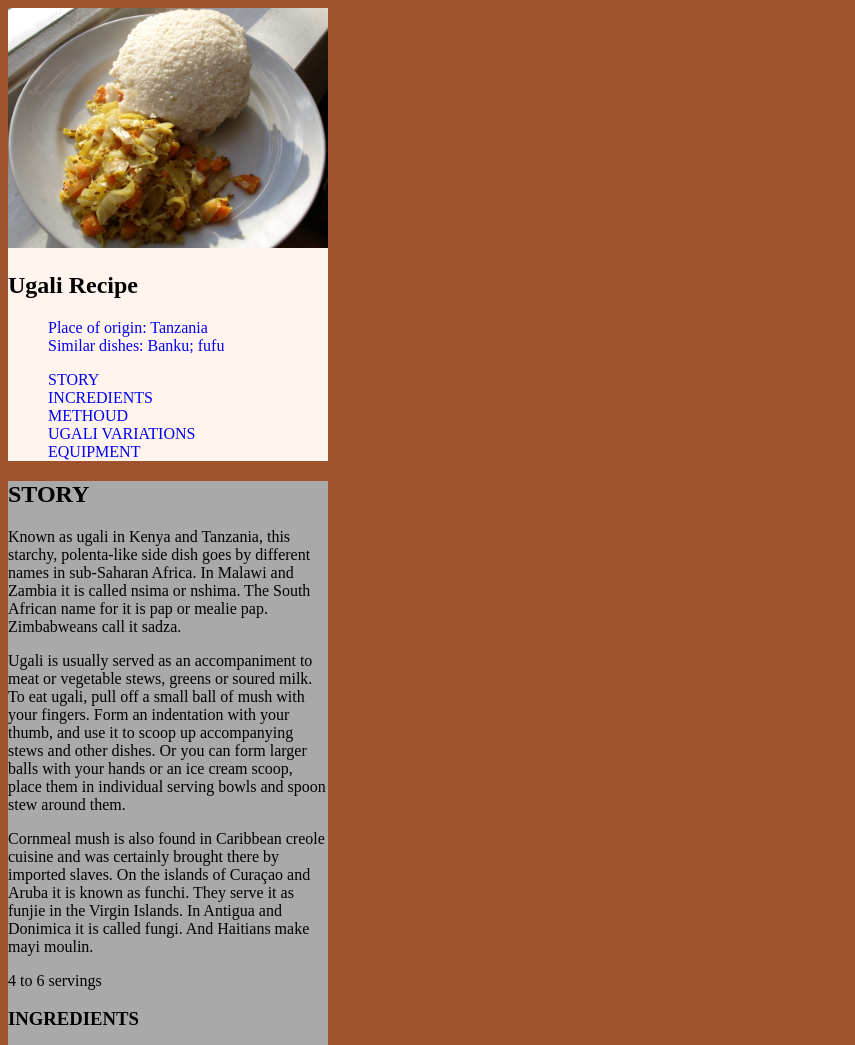
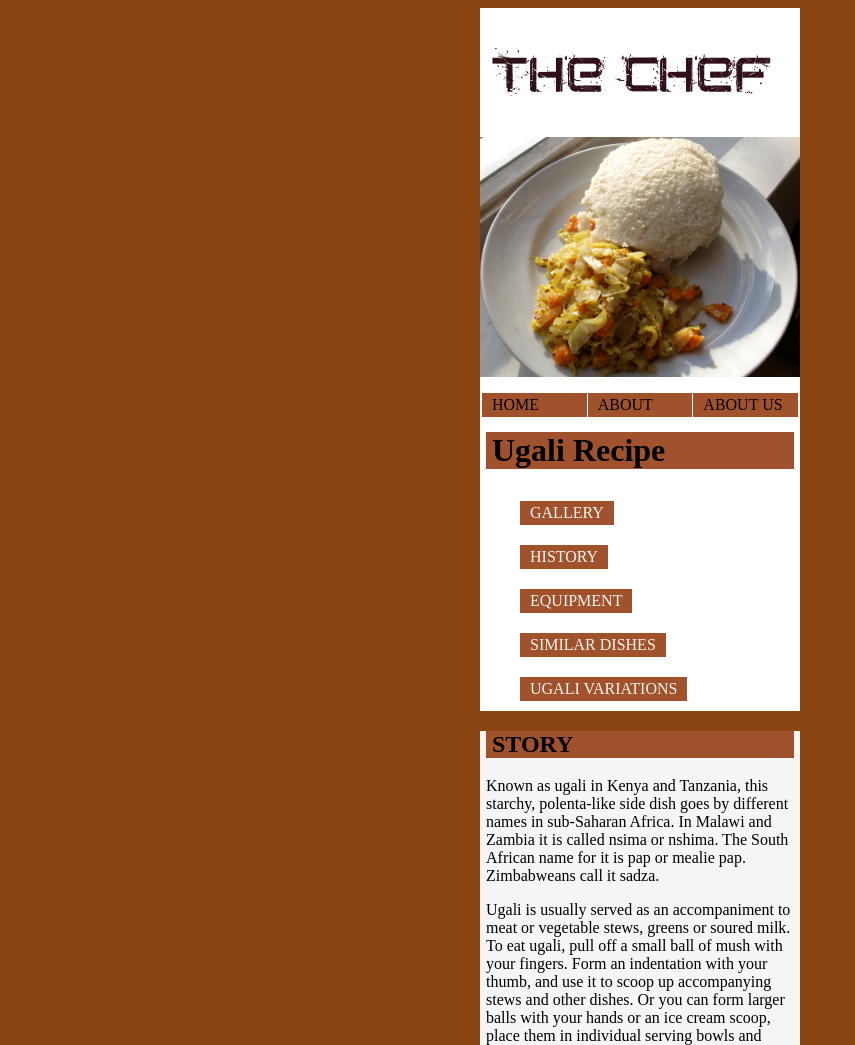
Before and after one commit to jumarash/lab-one-sem-2, a plain HTML site: page index.html in a window 1280 px wide. Shown: the top 1045 px of the page, without its empty margins (0-855 px from the left). Drawn offline with Linux system fonts and the light colour scheme.

Commit message:
commit 7

```diff
--- a/index.html
+++ b/index.html
@@ -7,68 +7,82 @@
     <meta name="description" content="Best Ugali ">
     <meta name="author" content="Rashid Juma">
     <link rel="stylesheet" href="style.css">
+    <link rel="stylesheet" href="https://fonts.googleapis.com/icon?family=Material+Icons">
+
 
 </head>
 <body>
     <div>
     <header>
         <div>
+          <img src="images/the chef.png" alt="chef logo"class="logo">
         <img src="images/ugali.jpg" alt="ugali" class="ugali">
+
     </div>
 
-    <section>
-        <h1> Ugali Recipe</h1>
 
-        <ul class="menu">
-            <li><a href="#">Place of origin: Tanzania </a></li>
-            <li><a href="#">Similar dishes: Banku; fufu </a></li>
+    <div class="container">
+      <div class="item a" > HOME </div>
+      <div class="item b"> ABOUT</div>
+      <div class="item c">ABOUT US</div>
 
-          </ul>
-    </section>
+
+     </div>
+
+     <div class="heading">
+      <h1 class="headings"> Ugali Recipe</h1>
+    </div>
         <nav >
             <ul class="menu">
-              <li><a href="#">STORY</a></li>
-              <li><a href="#">INCREDIENTS</a></li>
-              <li><a href="#">METHOUD</a></li>
+              <li><a href="#">GALLERY</a></li>
+              <li><a href="#">HISTORY</a></li>
+              <li><a href="#">EQUIPMENT</a></li>
+              <li><a href="#">SIMILAR DISHES</a></li>
               <li><a href="#">UGALI VARIATIONS</a></li>
-              <li><a href="#">EQUIPMENT</a></li>
+
             </ul>
           </nav >
 
 
     </header>
+
     <main>
 
 
-<article>
+<article class="article">
+    <div class="heading">
+      <h2 class="headings"> STORY</h2>
+    </div>
 
-   <h2> STORY</h2>
 
-        <p>
+        <p class="paragraph">
 
             Known as ugali in Kenya and Tanzania, this starchy, polenta-like side dish goes by different names in sub-Saharan Africa. In Malawi and Zambia it is called nsima or nshima. The South African name for it is pap or mealie pap. Zimbabweans call it sadza.
         </p>
-        <P>
+        <P class="paragraph">
             Ugali is usually served as an accompaniment to meat or vegetable stews, greens or soured milk. To eat ugali, pull off a small ball of mush with your fingers. Form an indentation with your thumb, and use it to scoop up accompanying stews and other dishes. Or you can form larger balls with your hands or an ice cream scoop, place them in individual serving bowls and spoon stew around them.
 
         </P>
-        <P>Cornmeal mush is also found in Caribbean creole cuisine and was certainly brought there by imported slaves. On the islands of Curaçao and Aruba it is known as funchi. They serve it as funjie in the Virgin Islands. In Antigua and Donimica it is called fungi. And Haitians make mayi moulin.
+        <P class="paragraph">Cornmeal mush is also found in Caribbean creole cuisine and was certainly brought there by imported slaves. On the islands of Curaçao and Aruba it is known as funchi. They serve it as funjie in the Virgin Islands. In Antigua and Donimica it is called fungi. And Haitians make mayi moulin.
 
         </P>
-        <P>
+        <P class="paragraph">
             4 to 6 servings
         </P>
-
+        <img src="images/ugali meat.jpg" alt="ugali" class="ugali">
 </article>
 <section>
-<h3> INGREDIENTS</h3>
+  <div class="heading">
+<h3 class="headings"> INGREDIENTS</h3>
+</div>
 <ul>
     <li><a href="#">Water -- 4 cups</a></li>
     <li><a href="#">Salt -- 1 teaspoon</a></li>
     <li><a href="#">White cornmeal, finely ground -- 2 cups</a></li>
   </ul>
-
-  <h4> METHOD</h4>
+<div class="heading">
+  <h4 class="headings"> METHOD</h4>
+</div>
   <ul class="method">
     <li><a href="#"> 1.	Bring the water and salt to a boil in a heavy-bottomed saucepan. Stir in the cornmeal slowly, letting it fall though the fingers of your hand.</a></li>
     <li><a href="#"> 2.	Reduce heat to medium-low and continue stirring regularly, smashing any lumps with a spoon, until the mush pulls away from the sides of the pot and becomes very thick, about 10 minutes. Remove from heat and allow to cool somewhat.</a></li>
@@ -76,8 +90,10 @@
   </ul>
 
   <aside>
+    <div class="heading">
+      <h5 class="headings"> UGALI VARIATIONS</h5>
+    </div>
 
-    <h5> UGALI VARIATIONS</h5>
     <ul>
         <li><a href="#">White cornmeal is the most commonly used grain for ugali. But you can substitute sorghum, millet or coarse cassava flour or even hominy grits.</a></li>
 
@@ -85,19 +101,34 @@
 
         <li><a href="#">Stir in a little butter for richer flavor.</a></li>
       </ul>
-<p>This unique, polenta-like side dish is a  <strong>Tanzanian </strong>   favorite, traditionally served for lunch. The sign of a good ugali is that it doesn't stick to your fingers. The whole thing is usually dipped in a savory sauce, then placed in the mouth for consumption. Ugali is more than just a taste, it is a food culture in itself. This dish is usually served with whatever meat is available, mashed vegetables, stews, or sour milk. </p>
+      <div class="heading">
+        <h5 class="headings"> UGALI INFORMATION</h5>
+      </div>
+      <img src="images/ugali ugali.png" alt="ugali" class="ugali">
+<p class="paragraph">This unique, polenta-like side dish is a  <strong>Tanzanian </strong>   favorite, traditionally served for lunch. The sign of a good ugali is that it doesn't stick to your fingers. The whole thing is usually dipped in a savory sauce, then placed in the mouth for consumption. Ugali is more than just a taste, it is a food culture in itself. This dish is usually served with whatever meat is available, mashed vegetables, stews, or sour milk. </p>
  </aside>
 </main>
 </body>
 
 <footer>
 
+  <img src="images/tanzania.jpg" alt="ugali" class="ugali">
 
-	      <ul class="footer">
-	        <li><a href="#"><span class="material-icons">face</span> Facebook</a></li>
-	        <li><a href="#"><span class="material-icons" class="u">camera_alt</span> Instagram</a></li>
-	        <li><a href="#"><span class="material-icons">alternate_email</span> Twitter</a></li>
-	      </ul>
+	      <nav aria-label="Legal">
+	        <ul class="terms">
+	          <li><a href="#">Terms of Use</a></li>
+	          <li><a href="#">Privacy Policy</a></li>
+	          <li><a href="#">Accessibility Policy</a></li>
+	        </ul>
+          </nav >
+
+          <p class="footer-p">
+            The Chef &copy; Copyright, 1991. All Right Reserved
+
+        </p>
+
+
+
 
 
 </footer>
--- a/style.css
+++ b/style.css
@@ -1,25 +1,63 @@
 body{
 
-   background-color: sienna;
+   background-color:saddlebrown;
+   margin-left: auto;
+   margin-right: auto;
 
+}
+.logo{
+    width: 320px;
 }
 .ugali{
     width: 320px;
+    padding-left: px;
+    padding-right: 2px;
+}
+.tz-info{
+    list-style-type: none;
 }
 
 header{
-   background-color: seashell;
+   background-color: white;
     width: 320px;
+    margin-left: auto;
+   margin-right: auto;
 
+
+
+}
+.headings{
+    background-color: sienna;
+    padding-left: 6px;
+
+}
+.heading{
+    padding-left: 6px;
+    padding-right: 6px;
 }
 .menu{
 
     list-style: none;
     text-decoration: none;
+
 }
 .menu a{
   text-decoration: none;
+  display: inline-block;
+  background-color: sienna;
+  color: seashell;
+  padding: 3px 10px;
+  margin: 10px 0;
+  transition:background 0.
+  4s;
+}
 
+.menu a:hover {
+    background-color:rgb(26, 20, 20);
+}
+
+h2{
+    background-color:sienna ;
 }
 .method{
     list-style: none;
@@ -33,34 +71,104 @@ header{
 ul a{
     text-decoration: none;
 }
+.article{
+    background-color: whitesmoke;
+}
+.paragraph{
+
+    padding-left: 6px;
+    padding-right: 6px;
+}
 main{
-    background-color: darkgray;
-    width: 320px
+    background-color:white;
+    width: 320px;
+    margin-left: auto;
+    margin-right: auto;
+
+
 }
 
 .footer-p {
     font-size: 12;
     color: azure;
+    padding-left: 2px;
+    padding-right: 1px;
+
 }
 footer{
-    background-color:black;
+    background-color:rgb(49, 42, 31);
     width: 320px;
+    margin-left: auto;
+    margin-right: auto;
+
 
 }
+.terms{
+    text-align: center;
+    padding-left: 20px;
+    padding-right:20px ;
+list-style-type: none;
+}
+.terms li a{
+    color: snow;
 
-
-.footer {
-
-    list-style-type: none;
-
-}
-.footer li{
-    display: inline-block;
-    color: blanchedalmond;
-    background-color: rgb(100, 89, 80);
-    border-radius: 5px;
 }
 
 p{
     color:black;
 }
+
+
+.container{
+    box-sizing: border-box;
+    background-color: white;
+    padding: 2px;
+    display: grid;
+    height: 30px;
+    grid-template-columns: 1fr 1fr 1fr;
+    grid-row: 1fr 1fr 1fr;
+grid-gap:1px;
+}
+ .a{
+     background-color:sienna;
+     grid-column: 1/2;
+     display: inline-block;
+  background-color: sienna;
+  color: black;
+  padding: 3px 10px;
+  margin: 10px 0;
+  transition:background 0.
+  4s;
+ }
+.a:hover{
+    color:white;
+}
+
+ .b{
+     background-color: sienna;
+     grid-column: 2/3;
+     display: inline-block;
+  background-color: sienna;
+  color: black;
+  padding: 3px 10px;
+  margin: 10px 0;
+  transition:background 0.
+  4s;
+
+ }
+ .b:hover{
+    color:white;
+}
+ .c{
+     background-color:sienna;
+     grid-column: 3/4;
+     display: inline-block;
+  background-color: sienna;
+  color: black;
+  padding: 3px 10px;
+  margin: 10px 0;
+  transition:background 0.
+  4s;
+ }
+ .c:hover{
+    color:white;
```
Also changed, not shown: images/tanzania.jpg (added), images/the chef.png (added), images/ugali meat.jpg (added), images/ugali ugali.png (added), 1 other file.
